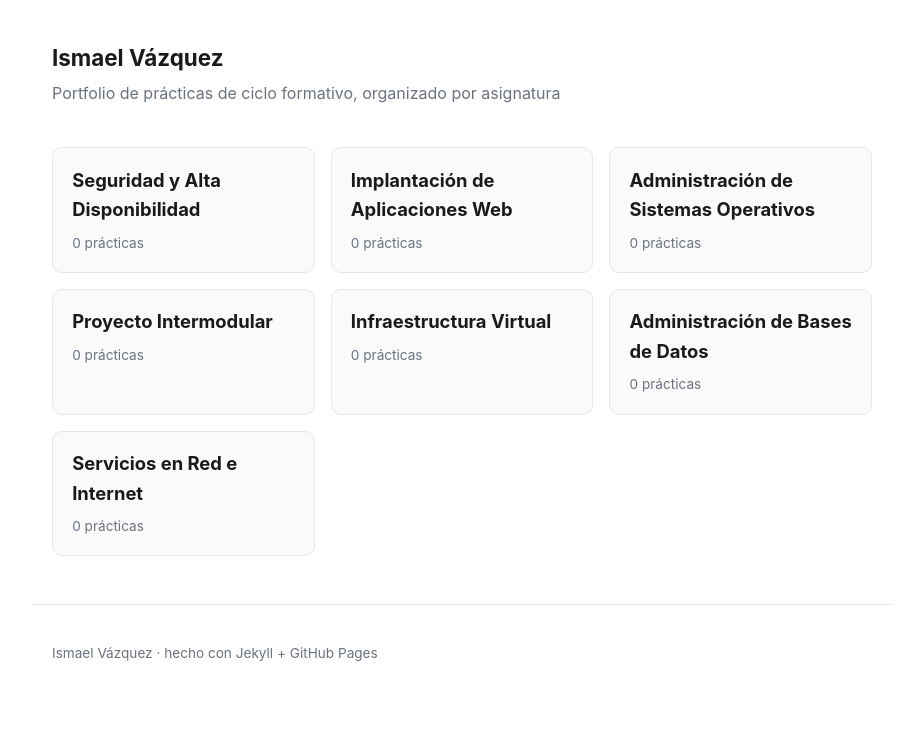
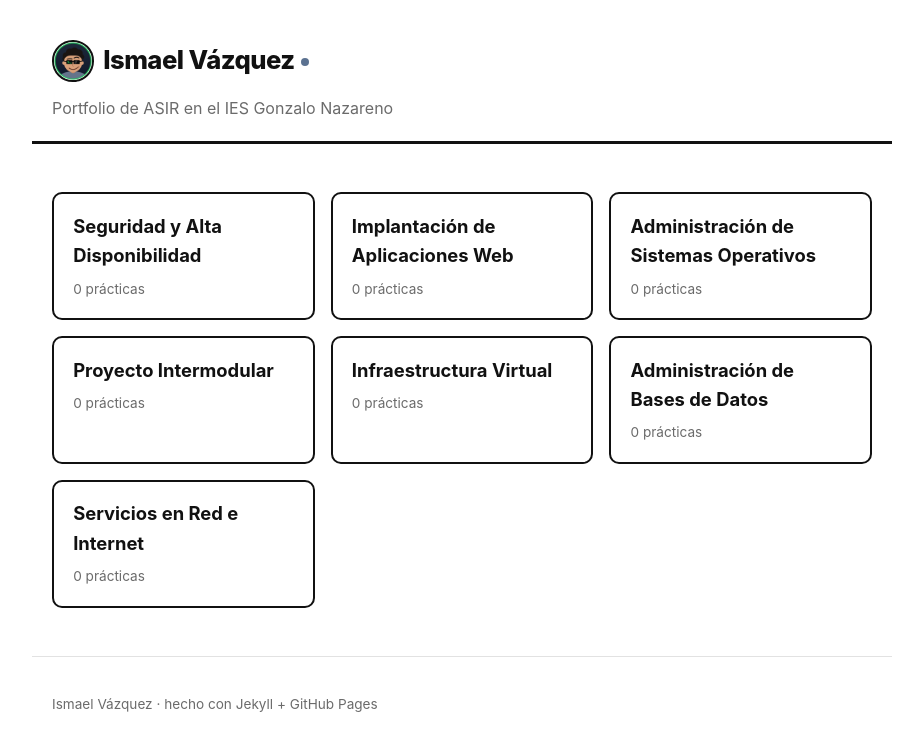
Before and after one commit to ivazfer/ivazfer.github.io, a Jekyll site: the page built from index.md, in a window 1280 px wide. Shown: the top 751 px of the page, without its empty margins (178-1101 px from the left). Built offline with Jekyll 4.4.1, drawn with Linux system fonts in a browser that asks for light colours.

Commit message:
Rediseño blanco/negro con acento azul, favicon e icono en cabecera
Cambia el título/descripción del sitio a "Portfolio de ASIR en el IES
Gonzalo Nazareno", añade el set de favicons y muestra el icono junto
al título en la cabecera.

```diff
--- a/_config.yml
+++ b/_config.yml
@@ -1,5 +1,5 @@
 title: Ismael Vázquez
-description: Portfolio de prácticas de ciclo formativo, organizado por asignatura
+description: Portfolio de ASIR en el IES Gonzalo Nazareno
 lang: es
 
 markdown: kramdown
--- a/_layouts/default.html
+++ b/_layouts/default.html
@@ -6,10 +6,19 @@
   <title>{% if page.title %}{{ page.title }} · {% endif %}{{ site.title }}</title>
   <meta name="description" content="{{ page.description | default: site.description }}">
   <link rel="stylesheet" href="{{ '/assets/css/style.css' | relative_url }}">
+  <link rel="icon" href="{{ '/assets/icons/favicon.svg' | relative_url }}" type="image/svg+xml">
+  <link rel="icon" href="{{ '/assets/icons/favicon.ico' | relative_url }}" sizes="any">
+  <link rel="icon" type="image/png" sizes="32x32" href="{{ '/assets/icons/favicon-32.png' | relative_url }}">
+  <link rel="icon" type="image/png" sizes="16x16" href="{{ '/assets/icons/favicon-16.png' | relative_url }}">
+  <link rel="apple-touch-icon" href="{{ '/assets/icons/apple-touch-icon.png' | relative_url }}">
+  <link rel="icon" type="image/png" sizes="192x192" href="{{ '/assets/icons/icon-192.png' | relative_url }}">
 </head>
 <body>
   <header class="site-header">
-    <a class="site-title" href="{{ '/' | relative_url }}">{{ site.title }}</a>
+    <a class="site-title-link" href="{{ '/' | relative_url }}">
+      <img class="site-icon" src="{{ '/assets/icons/icon-192.png' | relative_url }}" alt="">
+      <span class="site-title">{{ site.title }}</span>
+    </a>
     <p class="site-subtitle">{{ site.description }}</p>
   </header>
   <main>
--- a/assets/css/style.css
+++ b/assets/css/style.css
@@ -1,25 +1,27 @@
 :root {
   --bg: #ffffff;
-  --text: #1a1a1a;
-  --muted: #6b7280;
-  --border: #e5e7eb;
-  --accent: #2563eb;
-  --tag-bg: #eff6ff;
-  --tag-text: #1e40af;
-  --card-bg: #fafafa;
+  --text: #111111;
+  --muted: #6b6b6b;
+  --border: #1a1a1a;
+  --border-soft: #e2e2e2;
+  --accent: #5b7291;
+  --tag-bg: #111111;
+  --tag-text: #ffffff;
+  --card-bg: #ffffff;
   --max-width: 860px;
 }
 
 @media (prefers-color-scheme: dark) {
   :root {
-    --bg: #14161a;
-    --text: #e8e8e8;
-    --muted: #9aa1ac;
-    --border: #2a2d33;
-    --accent: #60a5fa;
-    --tag-bg: #1b2436;
-    --tag-text: #93c5fd;
-    --card-bg: #1a1d22;
+    --bg: #0d0d0d;
+    --text: #f5f5f5;
+    --muted: #9a9a9a;
+    --border: #f5f5f5;
+    --border-soft: #2a2a2a;
+    --accent: #7f97b8;
+    --tag-bg: #f5f5f5;
+    --tag-text: #0d0d0d;
+    --card-bg: #161616;
   }
 }
 
@@ -36,25 +38,51 @@ body {
 header.site-header {
   max-width: var(--max-width);
   margin: 0 auto;
-  padding: 2.5rem 1.25rem 1rem;
+  padding: 2.5rem 1.25rem 1.25rem;
+  border-bottom: 3px solid var(--text);
+}
+
+.site-title-link {
+  display: inline-flex;
+  align-items: center;
+  gap: 0.6rem;
+  text-decoration: none;
+}
+
+.site-icon {
+  width: 2.6rem;
+  height: 2.6rem;
+  border-radius: 50%;
+  border: 2px solid var(--text);
 }
 
 .site-title {
-  font-size: 1.4rem;
-  font-weight: 700;
+  font-size: 1.6rem;
+  font-weight: 800;
   color: var(--text);
-  text-decoration: none;
+  letter-spacing: -0.02em;
+}
+
+.site-title::after {
+  content: "";
+  display: inline-block;
+  width: 0.5rem;
+  height: 0.5rem;
+  margin-left: 0.4rem;
+  background: var(--accent);
+  border-radius: 50%;
+  vertical-align: middle;
 }
 
 .site-subtitle {
-  margin: 0.35rem 0 0;
+  margin: 0.4rem 0 0;
   color: var(--muted);
 }
 
 main {
   max-width: var(--max-width);
   margin: 0 auto;
-  padding: 0.5rem 1.25rem 3rem;
+  padding: 1.5rem 1.25rem 3rem;
 }
 
 footer.site-footer {
@@ -63,32 +91,42 @@ footer.site-footer {
   padding: 1.5rem 1.25rem 3rem;
   color: var(--muted);
   font-size: 0.85rem;
-  border-top: 1px solid var(--border);
+  border-top: 1px solid var(--border-soft);
 }
 
-h1 { font-size: 1.8rem; margin: 0.5rem 0 1rem; }
+h1 { font-size: 1.9rem; margin: 0.5rem 0 1rem; letter-spacing: -0.01em; }
 h2 { font-size: 1.15rem; margin: 0 0 0.4rem; }
 
 .grid {
   display: grid;
   grid-template-columns: repeat(auto-fill, minmax(220px, 1fr));
   gap: 1rem;
-  margin-top: 1rem;
+  margin-top: 1.5rem;
 }
 
 .card, .practice-card {
   display: block;
-  border: 1px solid var(--border);
+  border: 2px solid var(--text);
   background: var(--card-bg);
   border-radius: 10px;
   padding: 1.1rem 1.2rem;
   text-decoration: none;
   color: var(--text);
-  transition: border-color 0.15s ease;
+  transition: transform 0.25s cubic-bezier(0.34, 1.56, 0.64, 1),
+              box-shadow 0.25s cubic-bezier(0.34, 1.56, 0.64, 1),
+              border-color 0.15s ease;
 }
 
 .card:hover, .practice-card:hover {
   border-color: var(--accent);
+  transform: translateY(-4px) scale(1.015);
+  box-shadow: 6px 6px 0 var(--accent);
+}
+
+.card:active, .practice-card:active {
+  transform: translateY(-1px) scale(1);
+  box-shadow: 2px 2px 0 var(--accent);
+  transition-duration: 0.08s;
 }
 
 .card-meta {
@@ -124,7 +162,7 @@ h2 { font-size: 1.15rem; margin: 0 0 0.4rem; }
   font-size: 0.78rem;
   padding: 0.2rem 0.6rem;
   border-radius: 999px;
-  font-weight: 500;
+  font-weight: 600;
 }
 
 .back-link {
@@ -132,6 +170,7 @@ h2 { font-size: 1.15rem; margin: 0 0 0.4rem; }
   color: var(--accent);
   text-decoration: none;
   font-size: 0.9rem;
+  font-weight: 600;
   margin-bottom: 1rem;
 }
 
@@ -151,19 +190,20 @@ h2 { font-size: 1.15rem; margin: 0 0 0.4rem; }
 .practica-content img {
   max-width: 100%;
   border-radius: 8px;
-  border: 1px solid var(--border);
+  border: 2px solid var(--text);
 }
 
 .practica-content pre {
   background: var(--card-bg);
-  border: 1px solid var(--border);
+  border: 2px solid var(--text);
   border-radius: 8px;
   padding: 1rem;
   overflow-x: auto;
 }
 
 .practica-content code {
-  background: var(--card-bg);
+  background: var(--tag-bg);
+  color: var(--tag-text);
   padding: 0.15rem 0.35rem;
   border-radius: 4px;
   font-size: 0.9em;
@@ -171,7 +211,12 @@ h2 { font-size: 1.15rem; margin: 0 0 0.4rem; }
 
 .practica-content pre code {
   background: none;
+  color: inherit;
   padding: 0;
+}
+
+.practica-content a {
+  color: var(--accent);
 }
 
 .practica-content table {
@@ -181,7 +226,7 @@ h2 { font-size: 1.15rem; margin: 0 0 0.4rem; }
 }
 
 .practica-content th, .practica-content td {
-  border: 1px solid var(--border);
+  border: 1px solid var(--border-soft);
   padding: 0.5rem 0.7rem;
   text-align: left;
 }
--- a/index.md
+++ b/index.md
@@ -1,5 +1,5 @@
 ---
 layout: home
 title: Inicio
-description: Portfolio de prácticas de ciclo formativo, organizado por asignatura
+description: Portfolio de ASIR en el IES Gonzalo Nazareno
 ---
```
Also changed, not shown: assets/icons/apple-touch-icon.png (added), assets/icons/favicon-16.png (added), assets/icons/favicon-32.png (added), assets/icons/favicon.ico (added), assets/icons/favicon.svg (added), assets/icons/icon-192.png (added).
